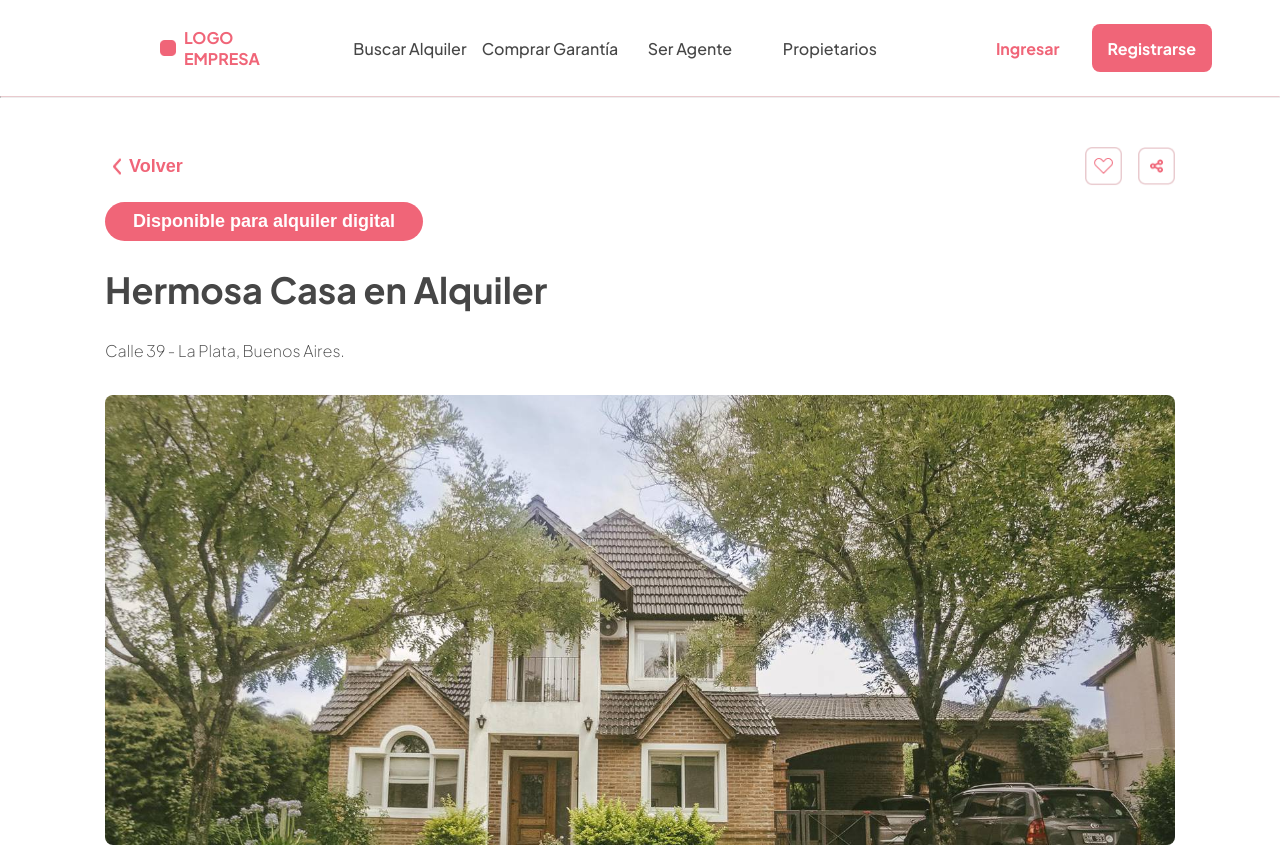
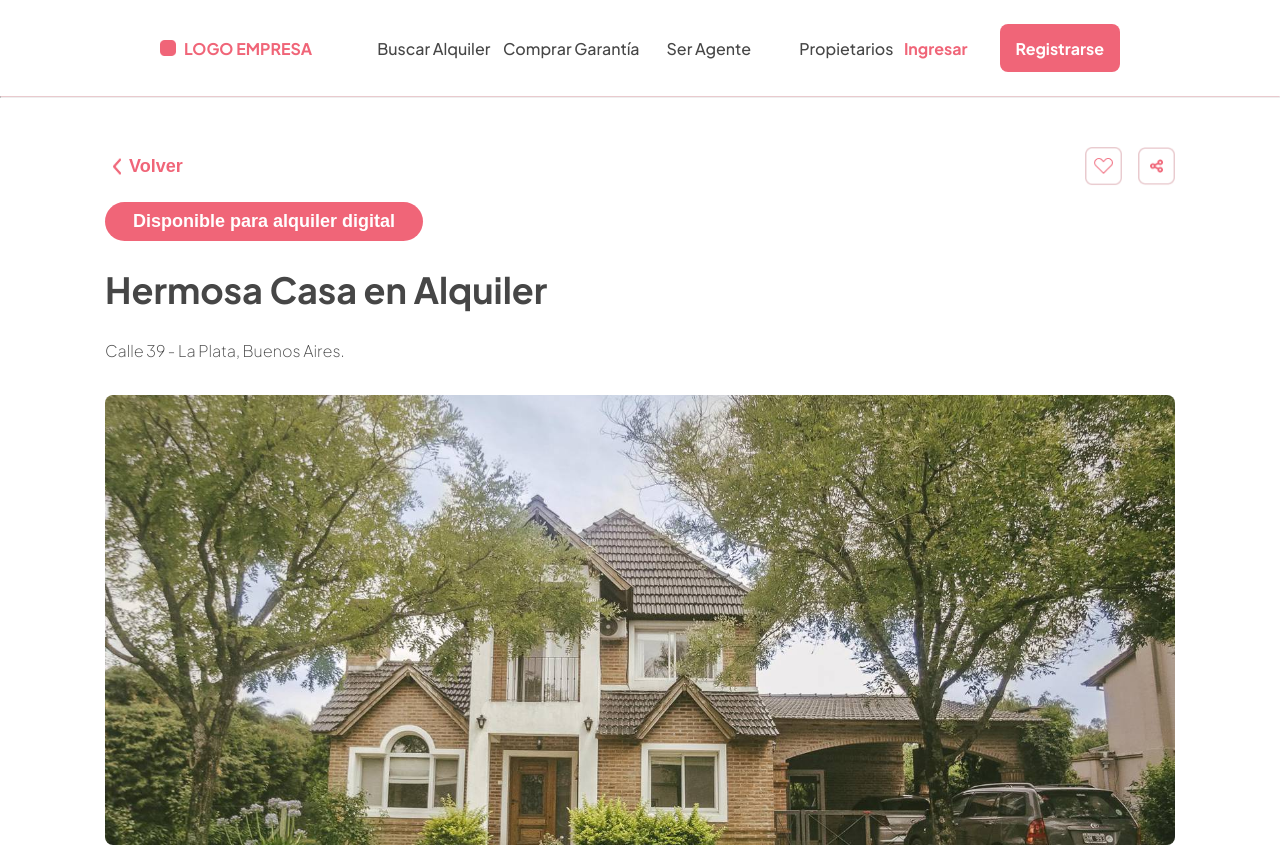
Before and after one commit to JuanCruzRusconi/challenge-app-web-delsud, a Next.js app in the folder challenge-app-web-delsud/: page /properties/1 in a window 1280 px wide. Shown: the top 847 px of the page. Built offline with nearby package versions, Linux system fonts and the light colour scheme.

Commit message:
feat: add mobile dropdown menu

```diff
--- a/challenge-app-web-delsud/src/components/common/Brand.jsx
+++ b/challenge-app-web-delsud/src/components/common/Brand.jsx
@@ -9,11 +9,11 @@ const montserratFont = Montserrat({
   weight: ["800"],
 });
 
-const Brand = ({ color }) => {
+const Brand = ({ color, closeMenu }) => {
 
     return (
         <>
-            <Link className={styles.brand_container} href={"/"}>
+            <Link className={styles.brand_container} href={"/"} onClick={closeMenu}>
                 <Image src="/icons/RectangleLogo.png" alt="logo"
                     height={16}
                     width={16}/>
--- a/challenge-app-web-delsud/src/components/layout/navBar/NavActions.jsx
+++ b/challenge-app-web-delsud/src/components/layout/navBar/NavActions.jsx
@@ -1,9 +1,9 @@
 import styles from "./navBar.module.css";
 
-const NavActions = () => {
+const NavActions = ({ menuOpen }) => {
 
     return (
-        <div className={styles.navActions_container}>
+        <div className={`${styles.navActions_container} ${menuOpen ? styles.menu_open : ""}`}>
             <button className={`${styles.navButton} ${styles.login}`}>Ingresar</button>
             <button className={`${styles.navButton} ${styles.register}`}>Registrarse</button>
         </div>
--- a/challenge-app-web-delsud/src/components/layout/navBar/NavBar.jsx
+++ b/challenge-app-web-delsud/src/components/layout/navBar/NavBar.jsx
@@ -1,3 +1,5 @@
+"use client";
+import { useState } from "react";
 import Brand from "../../common/Brand";
 import NavActions from "./NavActions";
 import NavLinks from "./NavLinks";
@@ -5,13 +7,21 @@ import styles from "./navBar.module.css";
 
 const NavBar = () => {
 
+    const [ menuOpen, setMenuOpen ] = useState(false);
+
+    const closeMenu = () => {
+        setMenuOpen(false);
+    }
+
     return (
         <>
             <header className={styles.header_container}>
                 <nav className={styles.nav_container}>
-                    <Brand />
-
-                    <NavLinks />
+                    <Brand closeMenu={closeMenu} />
+                    <button className={styles.menu_button} onClick={() => setMenuOpen(!menuOpen)}>
+                        <img src="/icons/menu.png" alt="menu icon" />
+                    </button>
+                    <NavLinks menuOpen={menuOpen} closeMenu={closeMenu} />
 
                     <NavActions />
                 </nav>
--- a/challenge-app-web-delsud/src/components/layout/navBar/NavLinks.jsx
+++ b/challenge-app-web-delsud/src/components/layout/navBar/NavLinks.jsx
@@ -1,22 +1,31 @@
 import Link from "next/link";
 import styles from "./navBar.module.css";
 
-const NavLinks = () => {
+const NavLinks = ({ menuOpen, closeMenu }) => {
 
     return (
-        <ul className={styles.navlinks_container}>
-            <Link className={styles.navlinks_item} href={"/not-found"}>
-                <li className={styles.navlinks_text}>Buscar Alquiler</li>
-            </Link>
-            <Link className={styles.navlinks_item} href={"/properties"}>
-                <li className={styles.navlinks_text}>Comprar Garantía</li>
-            </Link>
-            <Link className={styles.navlinks_item} href={"/properties"}>
-                <li className={styles.navlinks_text}>Ser Agente</li>
-            </Link>
-            <Link className={styles.navlinks_item} href={"/properties"}>
-                <li className={styles.navlinks_text}>Propietarios</li>
-            </Link>
+
+        <ul className={`${styles.navlinks_container} ${menuOpen ? styles.menu_open : ""}`}>
+            <li className={styles.navlinks_item}>
+                <Link className={styles.navlinks_text} href={"/not-found"} onClick={closeMenu}>
+                    Buscar Alquiler
+                </Link>
+            </li>
+            <li className={styles.navlinks_item}>
+                <Link className={styles.navlinks_text} href={"/not-found"} onClick={closeMenu}>
+                    Comprar Garantía
+                </Link>
+            </li>
+            <li className={styles.navlinks_item}>
+                <Link className={styles.navlinks_text} href={"/not-found"} onClick={closeMenu}>
+                    Ser Agente
+                </Link>
+            </li>
+            <li className={styles.navlinks_item}>
+                <Link className={styles.navlinks_text} href={"/not-found"} onClick={closeMenu}>
+                    Propietarios
+                </Link>
+            </li>
         </ul>
     )
 }
--- a/challenge-app-web-delsud/src/components/layout/navBar/navBar.module.css
+++ b/challenge-app-web-delsud/src/components/layout/navBar/navBar.module.css
@@ -8,12 +8,18 @@
     justify-content: space-around;
 }
 
+.menu_button {
+    display: block;
+    background-color: transparent;
+    border: none;
+}
+
 .nav_container {
     height: 72px;
     display: flex;
     flex-direction: row;
-    justify-content: space-around;
     align-items: center;
+    justify-content: space-between;
     width: 85%;
     gap: 80px;
 }
@@ -29,7 +35,21 @@
 
 .navlinks_container {
     display: none;
+    position: absolute;
     list-style: none;
+}
+
+.navlinks_container.menu_open {
+    display: flex;
+    flex-direction: column;
+    justify-content: space-evenly;
+    align-items: center;
+    top: 72px;
+    left: 0;
+    height: 300px;
+    width: 100%;
+    background-color: var(--color-background);
+    z-index: 1000;
 }
 
 .navlinks_item {
@@ -38,8 +58,9 @@
     font-weight: 500;
 }
 
-.navActions_container {
-    display: none;
+.navlinks_text:hover {
+    color: var(--color-secondary);
+    scale: 1.05;
 }
 
 .navButton {
@@ -53,7 +74,10 @@
     border-radius: 8px;
     border: 5px;
     border-color: var(--color-secondary);
+}
 
+.navActions_container {
+    display: none;
 }
 
 .login {
@@ -74,9 +98,16 @@
         justify-content: center;
         align-items: center;
     }
+
+    .menu_button {
+        display: none;
+    }
+
     .nav_container {
         height: 96px;
         padding: 0 4rem;
+        gap: 10rem;
+        justify-content: space-around;
     }
 
     .logo_container {
@@ -87,6 +118,9 @@
         flex: 2;
         display: flex;
         flex-direction: row;
+        justify-content: space-around;
+        min-width: 550px;
+        width: auto;
     }
 
     .navlinks_item {
@@ -95,7 +129,7 @@
         display: flex;
         justify-content: center;
         align-items: center;
-        width: 140px;
+        width: auto;
     }
 
     .navActions_container {
@@ -104,6 +138,6 @@
         flex-direction: row;
         justify-content: flex-end;
         gap: 1rem;
+        width: 200px;
     }
-
 }
--- a/challenge-app-web-delsud/src/components/property/property.module.css
+++ b/challenge-app-web-delsud/src/components/property/property.module.css
@@ -9,7 +9,7 @@
     padding-top: 2rem;
     width: 100%;
     padding-bottom: 3rem;
-    background-color: #F7F7FD;
+    background-color: var(--color-background);
     gap: 2rem;
     margin-top: 2rem;
     border-radius: 32px;
--- a/challenge-app-web-delsud/src/styles/globals.css
+++ b/challenge-app-web-delsud/src/styles/globals.css
@@ -22,3 +22,7 @@ a {
   color: inherit;
   text-decoration: none;
 }
+
+button {
+	cursor: pointer;
+}
--- a/challenge-app-web-delsud/src/styles/variables.css
+++ b/challenge-app-web-delsud/src/styles/variables.css
@@ -7,5 +7,6 @@
     --color-tercieary: #FFFFFF;
     --color-fourth: #E9CACE;
     --color-border: #EEEEEE;
+    --color-background: #F7F7FD;
 
 }
```
